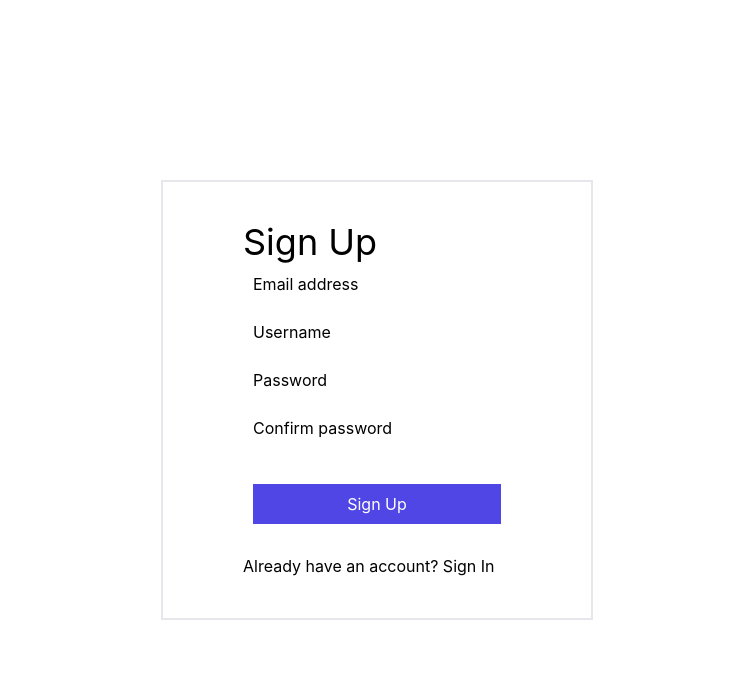
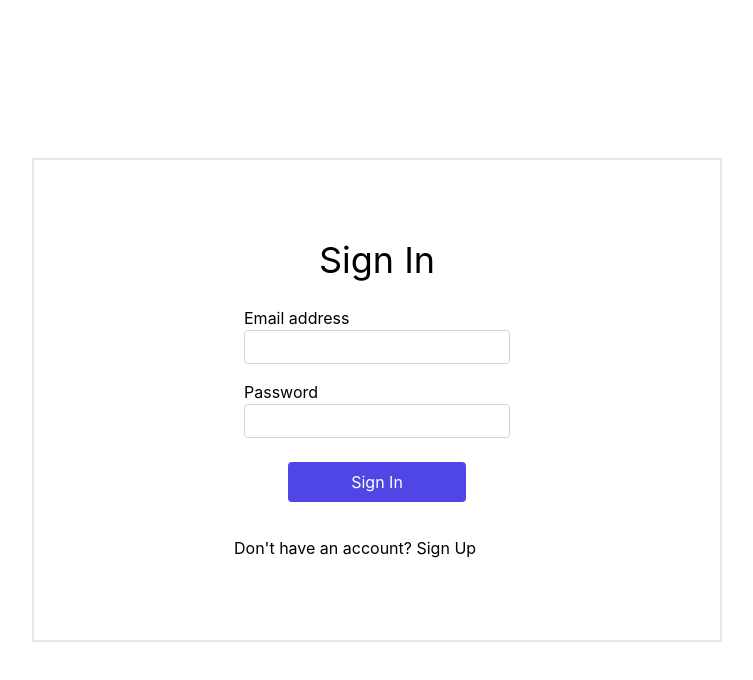
Before and after one commit to Md-Ishmam-Iqbal/muraasilah-v2, a React (Vite) app in the folder frontend/: page / in a window 1280 px wide. Shown: the top 680 px of the page, without its empty margins (263-1016 px from the left). Built offline with nearby package versions, Linux system fonts and the light colour scheme.

Commit message:
reusable styles components for forms

```diff
--- a/frontend/src/Components/SignInForm.jsx
+++ b/frontend/src/Components/SignInForm.jsx
@@ -1,18 +1,39 @@
-const SignInForm = () => {
+import { Formik, Field, Form, ErrorMessage } from "formik";
+
+const SignInForm = ({ styles }) => {
   return (
     <main className="center">
       <section className="wrapper">
-        <h1 className="text-4xl">Sign In</h1>
-        <div className="form-wrapper">
-          <label>Username or Email</label>
-          <input type="text" className="bg-slate-200" />
-          <label>Password</label>
-          <input type="text" className="bg-slate-200" />
-          <button type="submit" className="common-btn">
-            Sign In
-          </button>
-        </div>
-        <p>Forgot your password?</p>
+        <h1 className="flex items-center justify-center text-4xl">Sign In</h1>
+        <Formik
+          initialValues={{
+            email: "",
+            username: "",
+            password: "",
+            confirm_password: "",
+          }}
+          onSubmit={(values) => {
+            console.log(values);
+          }}
+        >
+          <Form className="form-wrapper">
+            <label className={styles.label} htmlFor="email">
+              Email address
+            </label>
+            <Field name="email" type="email" className={styles.inputFields} />
+
+            <label className={styles.label}>Password</label>
+            <Field
+              name="password"
+              type="password"
+              className={styles.inputFields}
+            />
+
+            <button type="submit" className={styles.button}>
+              Sign In
+            </button>
+          </Form>
+        </Formik>
         <p>
           Don't have an account? <span>Sign Up</span>
         </p>
--- a/frontend/src/Components/SignupForm.jsx
+++ b/frontend/src/Components/SignupForm.jsx
@@ -1,10 +1,10 @@
 import { Formik, Field, Form, ErrorMessage } from "formik";
 
-const SignupForm = () => {
+const SignupForm = ({ styles }) => {
   return (
     <main className="center">
       <section className="wrapper">
-        <h1 className="text-4xl">Sign Up</h1>
+        <h1 className="flex items-center justify-center text-4xl">Sign Up</h1>
         <Formik
           initialValues={{
             email: "",
@@ -17,20 +17,30 @@ const SignupForm = () => {
           }}
         >
           <Form className="form-wrapper">
-            <label htmlFor="email">Email address</label>
-            <Field name="email" type="email" />
-            {/* <ErrorMessage name="email" /> */}
+            <label className={styles.label} htmlFor="email">
+              Email address
+            </label>
+            <Field name="email" type="email" className={styles.inputFields} />
 
-            <label htmlFor="lastName">Username</label>
-            <Field name="username" type="text" />
+            <label className={styles.label} htmlFor="lastName">
+              Username
+            </label>
+            <Field name="username" type="text" className={styles.inputFields} />
 
-            <label>Password</label>
-            <Field name="password" type="password" />
+            <label className={styles.label}>Password</label>
+            <Field
+              name="password"
+              type="password"
+              className={styles.inputFields}
+            />
 
-            <label>Confirm password</label>
-            <Field name="confirm_password" type="password" />
-
-            <button type="submit" className="common-btn">
+            <label className={styles.label}>Confirm password</label>
+            <Field
+              name="confirm_password"
+              type="password"
+              className={styles.inputFields}
+            />
+            <button type="submit" className={styles.button}>
               Sign Up
             </button>
           </Form>
--- a/frontend/src/Pages/Auth.jsx
+++ b/frontend/src/Pages/Auth.jsx
@@ -2,17 +2,18 @@ import SignInForm from "../Components/SignInForm";
 import SignupForm from "../Components/SignupForm";
 
 const styles = {
-  label: "",
-  inputFields: "",
-  button: "",
+  label: "block pt-4",
+  inputFields:
+    "text-gray-700 focus:outline-none focus:shadow-outline border border-gray-300 rounded py-1 px-2 w-full",
+  button: "common-btn",
   errorMsg: "",
 };
 
-const Auth = ({ styles }) => {
+const Auth = () => {
   return (
     <div>
-      {/* <SignInForm styles={styles} /> */}
-      <SignupForm styles={styles} />
+      <SignInForm styles={styles} />
+      {/* <SignupForm styles={styles} /> */}
     </div>
   );
 };
--- a/frontend/src/index.css
+++ b/frontend/src/index.css
@@ -29,7 +29,7 @@ a {
     .wrapper {
         border-color: slate-500;
         border-width: 2px;
-        padding: 40px 80px;
+        padding: 80px 200px;
     }
     .form-wrapper {
         display: flex;
@@ -40,6 +40,7 @@ a {
         color: #fff;
         background-color: #4f46e5;
         padding: 0.5rem 1.25rem;
-        margin: 1.25rem 0;
+        margin: 1.5rem 2.75rem;
+        border-radius: 4px;
     }
 }
```
Also changed, not shown: 1 other file (tests, documents, lock files or other folders).
